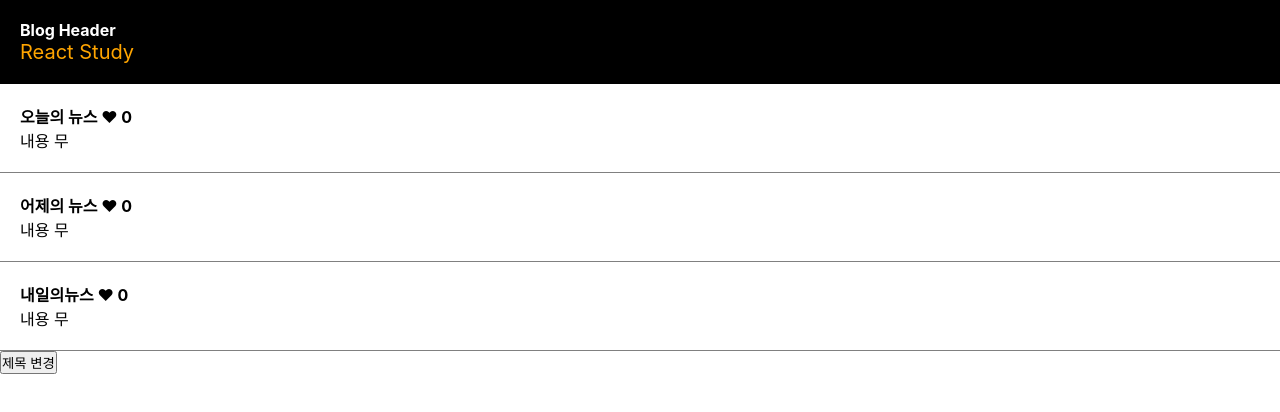
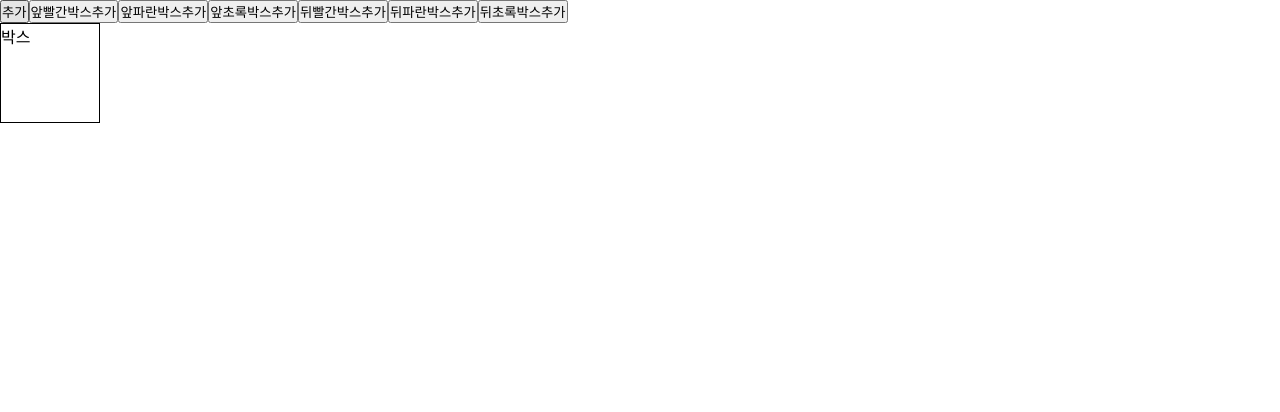
Before and after one commit to PCJ-93/react-study, a React (Create React App) app: page / in a window 1280 px wide. Shown: the top 412 px of the page. Built offline with nearby package versions, Linux system fonts and the light colour scheme.

Commit message:
모닝퀴즈, 연습(배열 동적인 컴포넌트 그리기

```diff
--- a/src/App.js
+++ b/src/App.js
@@ -8,6 +8,9 @@ import Practice001 from './practice/Practice001';
 import Props02 from './components/Props02';
 import Quiz002 from './practice/Quiz002';
 import NewsBlog from './newsblog/NewsBlog';
+import Quiz003 from './practice/Quiz003';
+import Practice002 from './practice/Practice002';
+
 
 function App() {
   //return <Export01/>;
@@ -18,7 +21,7 @@ function App() {
   //return <Practice001/>;
   //return <Props02/>;
   //return <Quiz002/>;
-  return <NewsBlog/>;
+  return <Practice002/>;
 }
 
 export default App;
--- /dev/null
+++ b/src/practice/ColorBox.js
@@ -0,0 +1 @@
+// Practice002.js 와 연결된 컴포넌트파일
--- /dev/null
+++ b/src/practice/Practice002.css
@@ -0,0 +1,18 @@
+*{
+    margin: 0;
+    padding: 0;
+    box-sizing: border-box;
+}
+
+.container{
+    display: flex;
+    flex-direction: row;
+    flex-wrap: wrap;
+}
+
+.box{
+    width: 100px;
+    height: 100px;
+    border: 1px solid black;
+    display: flex;
+}
--- /dev/null
+++ b/src/practice/Practice002.js
@@ -0,0 +1,52 @@
+import './Practice002';
+import { useState } from 'react';
+
+function Practice002( ){
+
+    //*Hint <ColorBox bgColor={value} />
+
+    let [color,setColor] = useState('white');
+
+    let [count,setCount] = useState([0]);
+
+    return(
+        <div>
+
+            <button onClick={()=>{
+                let temp = [...count];
+                temp.push(0);
+                setCount(temp);
+            }}>추가</button>
+
+            <button onClick={() => {
+                let newcolor = 'red';
+                setColor(newcolor);
+
+                let temp = [...count];
+                temp.unshift(0);
+                setCount(temp);
+            }}>앞빨간박스추가</button>
+            <button onClick={() => { }}>앞파란박스추가</button>
+            <button onClick={() => { }}>앞초록박스추가</button>
+
+            <button onClick={() => { }}>뒤빨간박스추가</button>
+            <button onClick={() => { }}>뒤파란박스추가</button>
+            <button onClick={() => { }}>뒤초록박스추가</button>
+
+
+            <div className='container'>
+                {
+                    count.map(()=>{
+                        return <div className="box" style={{ backgroundColor : color }}> 박스 </div>;
+                    })
+                }
+            </div>
+
+        </div>
+
+    );
+
+
+}
+
+export default Practice002;
--- /dev/null
+++ b/src/practice/Quiz003.css
@@ -0,0 +1,12 @@
+* {
+    margin: 0;
+    padding: 0;
+    box-sizing: border-box;
+}
+
+.box {
+    width: 100px;
+    height: 100px;
+    border: 1px solid black;
+    display: inline-block;
+}
--- /dev/null
+++ b/src/practice/Quiz003.js
@@ -0,0 +1,52 @@
+import './Quiz003.css';
+import { useState } from 'react';
+
+
+function Quiz003() {
+    // 배열안에 태그넣어도 됨
+    let [box, setBox] = useState([<div className="box">박스</div>, <div className="box">박스</div>]);
+
+    //let [arr, setArr] = useState([1,1]);  // 배열 수 증가시켜서 map 으로 반복출력하기
+
+    return(
+        <div>
+            <div style={{margin:'10px'}}>
+            <button onClick={()=>{
+                let newBox = [...box];
+                newBox.push(<div className='box'>박스</div>);
+                setBox(newBox);
+            }}>추가</button>
+            </div>
+            {
+                box
+            }
+
+        </div>
+    )
+
+
+    // return (
+    //     <div>
+    //         <div style={{ margin: '10px' }}>
+    //             <button onClick={() => {    // 배열 수 증가시켜서 map 으로 반복출력하기
+    //                 let temp = [...arr];
+    //                 temp.push(0);
+    //                 //temp.unshift(0);
+    //                 //let temp = [0,...arr];
+    //                 //let temp = [...arr,0];
+    //                 setArr(temp);
+    //             }}>추가</button>
+    //         </div>
+    //         {
+    //             arr.map(() => {
+    //                 return <div className='box'>박스</div>
+    //             })
+    //         }
+
+    //     </div>
+    // )
+
+
+}
+
+export default Quiz003;
```
